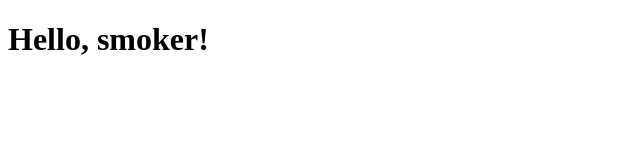
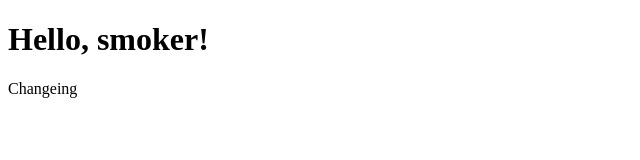
Before and after one commit to Solamoni/HookahBar, a plain HTML site: page index.html in a window 1280 px wide. Shown: the full height of the page, 0-640 px from the left. Drawn offline with Linux system fonts and the light colour scheme.

Commit message:
second commit

```diff
--- a/index.html
+++ b/index.html
@@ -6,5 +6,6 @@
 </head>
 <body>
 	<h1>Hello, smoker!</h1>
+	<p>Changeing</p>
 </body>
 </html>
```
